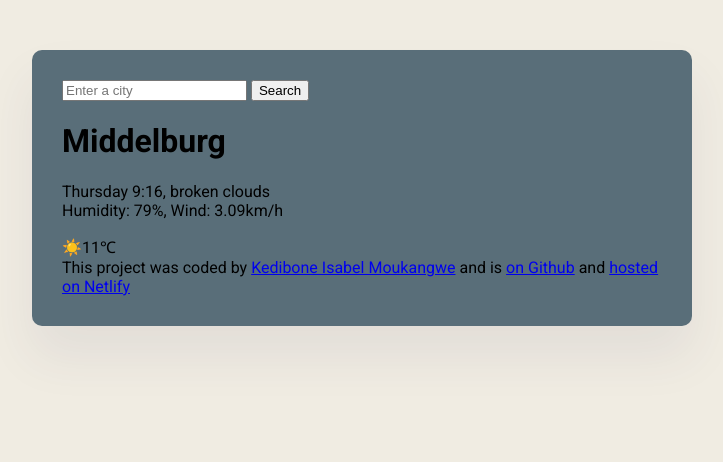
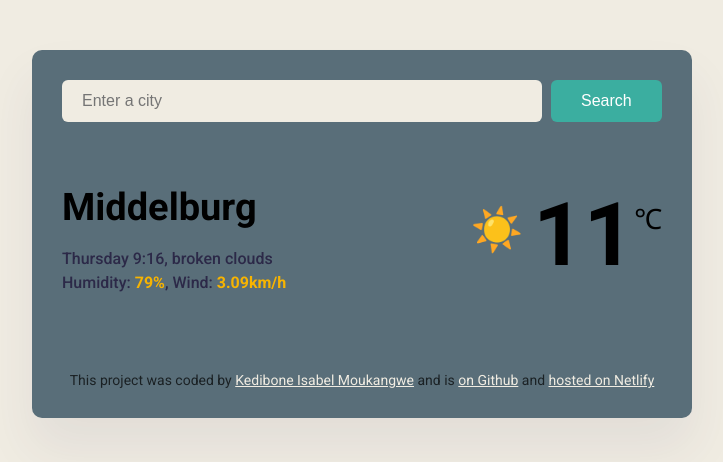
Before and after one commit to Bonnie444-888/Weather-Forecast-App, a plain HTML site: page index.html in a window 1280 px wide. Shown: the whole page, without its empty margins (278-1001 px from the left). Drawn offline with Linux system fonts and the light colour scheme.

Commit message:
Added basic CSS to project

```diff
--- a/index.html
+++ b/index.html
@@ -15,21 +15,32 @@
   <body>
     <div class="weather-app">
       <header>
-        <form>
-          <input type="search" placeholder="Enter a city" required />
-          <input type="submit" value="Search" />
+        <form class="search-form">
+          <input
+            type="search"
+            placeholder="Enter a city"
+            required
+            class="search-form-input"
+          />
+          <input type="submit" value="Search" class="search-form-button" />
         </form>
       </header>
       <main>
-        <div>
-          <h1>Middelburg</h1>
-          <p>
-            Thursday 9:16, broken clouds
-            <br />
-            Humidity: 79%, Wind: 3.09km/h
-          </p>
+        <div class="weather-app-data">
+          <div>
+            <h1 class="city">Middelburg</h1>
+            <p class="weather-details">
+              Thursday 9:16, broken clouds
+              <br />
+              Humidity: <strong>79%</strong>, Wind: <strong>3.09km/h</strong>
+            </p>
+          </div>
+          <div class="temperature">
+            <div class="weather-icon">☀️</div>
+            <div class="temperature-value">11</div>
+            <div class="temperature-unit">℃</div>
+          </div>
         </div>
-        <div>☀️11℃</div>
       </main>
 
       <footer>
--- a/src/style.css
+++ b/src/style.css
@@ -10,3 +10,71 @@ body {
   border-radius: 10px;
   padding: 30px;
 }
+header {
+  border-bottom: 1px solid #596e79;
+  padding: 0 0 30px 0;
+}
+.search-form-input {
+  background: #f0ece2;
+  border: none;
+  border-radius: 6px;
+  width: 80%;
+  font-size: 16px;
+  padding: 12px 20px;
+}
+.search-form-button {
+  background: #3baea0;
+  padding: 12px 30px;
+  margin-left: 5px;
+  border: none;
+  border-radius: 6px;
+  color: white;
+  font-size: 16px;
+}
+main {
+  padding: 30px 0;
+}
+.city {
+  margin: 0;
+  font-size: 38px;
+  line-height: 48px;
+}
+.weather-details {
+  font-size: 16px;
+  line-height: 24px;
+  color: rgba(39, 33, 66, 0.9);
+  font-weight: 500;
+}
+.weather-details strong {
+  color: #f8b400;
+}
+.temperature {
+  display: flex;
+}
+.weather-icon {
+  font-size: 42px;
+  margin-top: 22px;
+}
+.temperature-value {
+  font-size: 88px;
+  font-weight: bold;
+  margin-left: 10px;
+}
+.temperature-unit {
+  margin-top: 16px;
+  font-size: 28px;
+}
+.weather-app-data {
+  display: flex;
+  justify-content: space-between;
+}
+footer {
+  border-top: 1px solid #596e79;
+  padding: 30px 0 0 0;
+  text-align: center;
+  font-size: 14px;
+  color: rgba(0, 0, 0, 0.7);
+}
+a {
+  color: #f0ece2;
+}
```
